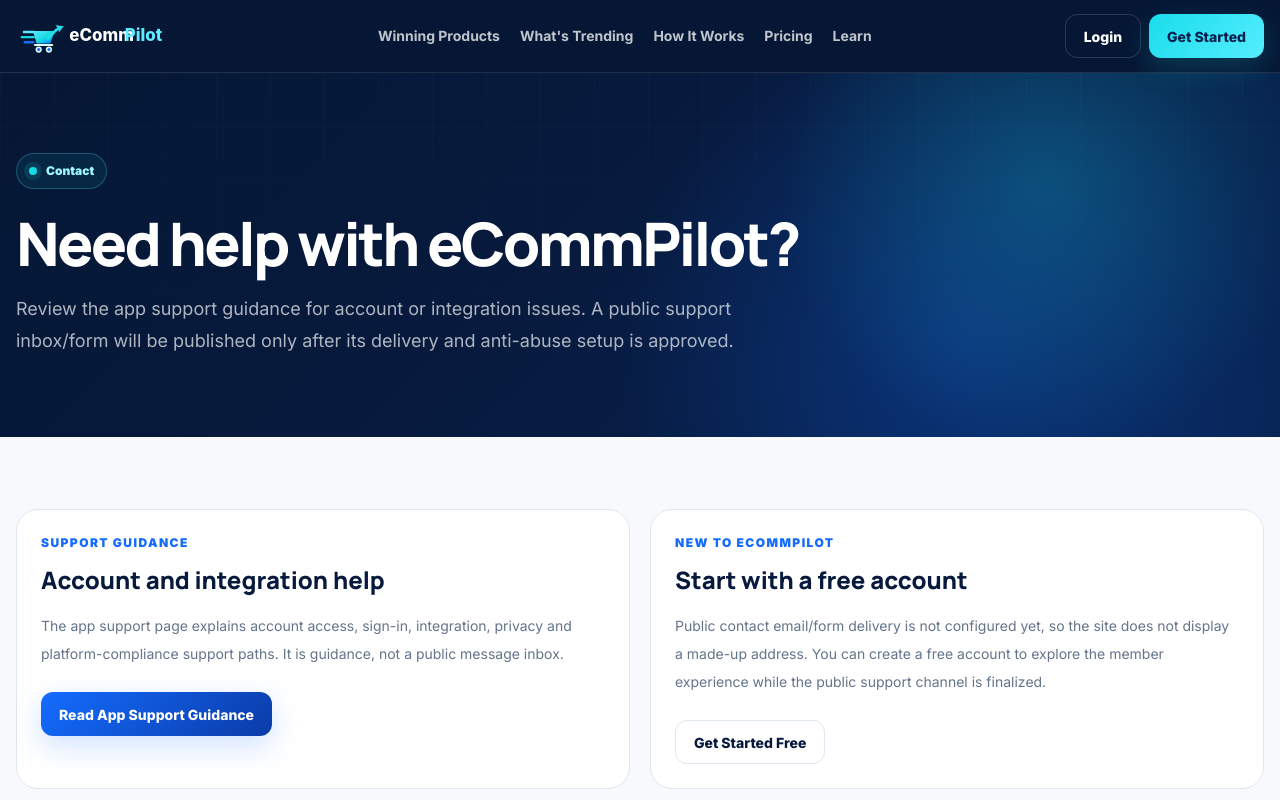
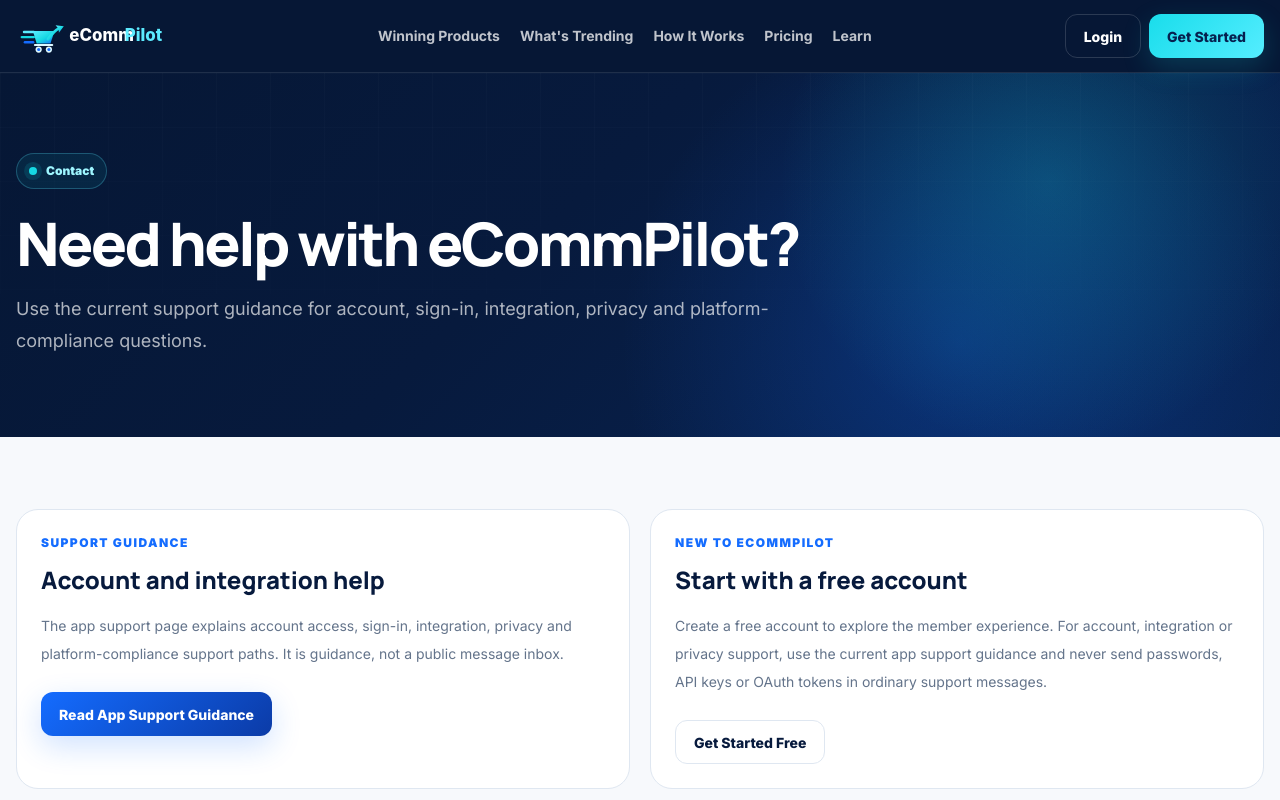
Before and after one commit to ponzey717/ecommpilot-main, a Next.js app: page /contact in a window 1280 px wide. Shown: the top 800 px of the page. Built offline with nearby package versions, Linux system fonts and the light colour scheme.

Commit message:
copy: remove internal launch language from Contact

```diff
--- a/src/app/contact/page.tsx
+++ b/src/app/contact/page.tsx
@@ -16,7 +16,7 @@ export default function ContactPage() {
       <PageHero
         eyebrow="Contact"
         title="Need help with eCommPilot?"
-        description="Review the app support guidance for account or integration issues. A public support inbox/form will be published only after its delivery and anti-abuse setup is approved."
+        description="Use the current support guidance for account, sign-in, integration, privacy and platform-compliance questions."
       />
       <section className="py-14 md:py-18">
         <div className="site-container grid gap-5 md:grid-cols-2">
@@ -34,7 +34,7 @@ export default function ContactPage() {
             <p className="eyebrow">New to eCommPilot</p>
             <h2 className="mt-3 text-2xl font-extrabold text-[var(--navy)]">Start with a free account</h2>
             <p className="mt-4 text-sm leading-7 text-[var(--muted)]">
-              Public contact email/form delivery is not configured yet, so the site does not display a made-up address. You can create a free account to explore the member experience while the public support channel is finalized.
+              Create a free account to explore the member experience. For account, integration or privacy support, use the current app support guidance and never send passwords, API keys or OAuth tokens in ordinary support messages.
             </p>
             <Link href="https://app.ecommpilot.net/register" className="button button-secondary mt-6">
               Get Started Free
```
